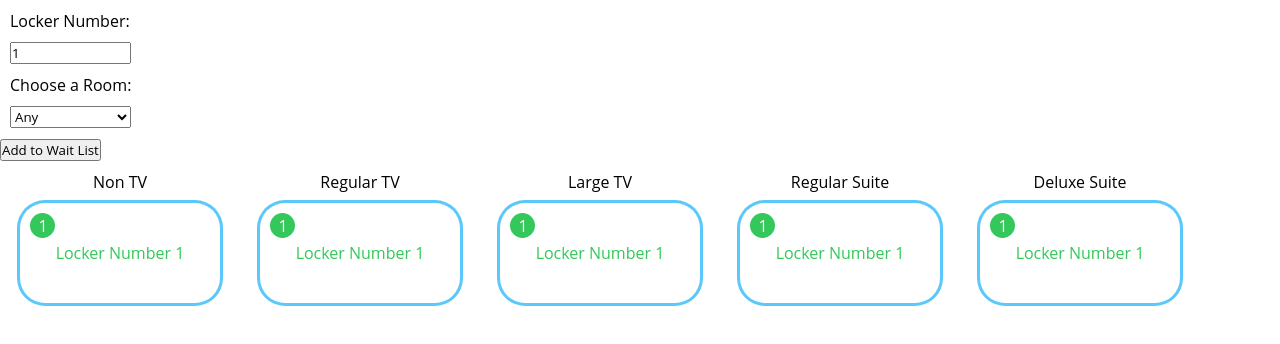
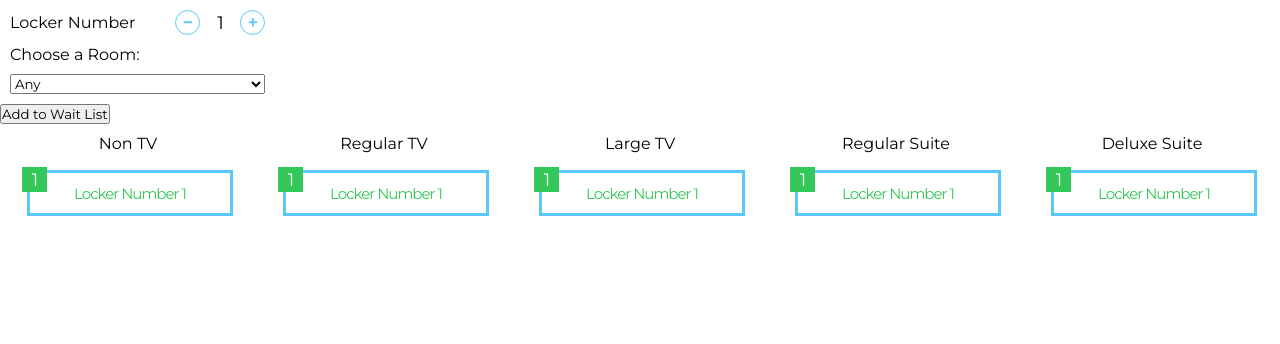
Before and after one commit to aakeohane/Waiting-List, a website with bundled scripts: page index.html in a window 1280 px wide. Both pictures are taken after a click on the button "Add to Wait List". Built offline with nearby package versions, Linux system fonts and the light colour scheme; no server answers.

Commit message:
refine number input value system on refresh, add working buttons to change value, edited aesthetic of list items

```diff
--- a/firebase.js
+++ b/firebase.js
@@ -29,6 +29,8 @@ const groupFive = document.getElementById("list5")
 
 const lockerNumber = document.getElementById("locker")
 
+
+
 // set array for each group list so that I can iterate through and add their list items (<li/>) from firebase data
 const firebaseListArray = [groupOne, groupTwo, groupThree, groupFour, groupFive]
 
@@ -42,6 +44,7 @@ firebaseListArray.map((group) => {
         // I have to change the values to work with the firebase data, hence overriding the values from the original script
         // regex is used to pull the number from the string and create the "lockerNumber.value"
         firebaseArray.map((fbItem => createListItem(roomType.value = `${groupTitle}`, lockerNumber.value = fbItem.match(/\d+/)[0])))
+        roomType.value = "All"
       }
     } else {
       console.log("No data available");
--- a/index.html
+++ b/index.html
@@ -6,12 +6,27 @@
   <meta name="viewport" content="width=device-width, initial-scale=1.0">
   <link rel="stylesheet" href="styles.css">
   <title>Document</title>
+  <link rel="preconnect" href="https://fonts.googleapis.com">
+  <link rel="preconnect" href="https://fonts.gstatic.com" crossorigin>
+  <link href="https://fonts.googleapis.com/css2?family=Montserrat:wght@400&display=swap" rel="stylesheet">
+  <!-- Font Awesome Icons -->
+  <link
+  rel="stylesheet"
+  href="https://cdnjs.cloudflare.com/ajax/libs/font-awesome/5.15.4/css/all.min.css"
+  />
 </head>
 <body>
   <form id="addLockerForm">
-    <label for="locker number">Locker Number: </label>
-    <input type="number" id="locker" name="locker number" min="1" max="100" value="1">
-
+    <div id="lockerContainer">
+      <label for="locker number" class="lockerLabel">Locker Number </label>
+      <button id ="minus" type="button" class="lockerButton">
+        <i class="fas fa-minus"></i>
+      </button>
+      <input type="number" class="lockerInput" id="locker" name="locker number" min="1" value="1">
+      <button id ="add" type="button" class="lockerButton">
+        <i class="fas fa-plus"></i>
+      </button>
+    </div>
     <label for="room">Choose a Room:</label>
     <select id="roomType" name="room type">
       <option value="All">Any</option>
@@ -23,7 +38,7 @@
     </select>
 
   </form>
-  <button id="button">Add to Wait List</button>
+  <button id="addToWaitlist" class="button">Add to Wait List</button>
   <div id="container">
     <ul id="list1" class="roomList" title="Non TV"> Non TV
     </ul>
--- a/script.js
+++ b/script.js
@@ -6,13 +6,24 @@
 
 
 const allGroups = document.getElementsByClassName("roomList")
+const add = document.getElementById("add")
+const minus = document.getElementById("minus")
 
 const lockerNumber = document.getElementById("locker")
+
 const roomType = document.getElementById("roomType")
 
-const button = document.getElementById("button")
+const waitlistButton = document.getElementById("addToWaitlist")
 
-button.addEventListener('click', () => {
+add.addEventListener("click", () => {
+  lockerNumber.value++
+});
+
+minus.addEventListener("click", () => {
+  lockerNumber.value == 1 ? lockerNumber.value == 1 : lockerNumber.value--;
+});
+
+waitlistButton.addEventListener('click', () => {
   createListItem()
 });
 
@@ -22,8 +33,7 @@
   newElement.className = "listItems"
 
   const lockerNumberText = document.createElement('div')
-  const lockerValue = lockerNumber.value
-  lockerNumberText.innerText = "Locker Number " + lockerValue
+  lockerNumberText.innerText = "Locker Number " + lockerNumber.value
   lockerNumberText.setAttribute('class', 'locker-text')
   newElement.appendChild(lockerNumberText)
 
--- a/styles.css
+++ b/styles.css
@@ -4,6 +4,7 @@
   box-sizing: border-box;
   font-family: "Open Sans", sans-serif;
   text-decoration: none;
+  font-family: "Montserrat", sans-serif;
 }
 
 #container {
@@ -16,6 +17,40 @@
   width: fit-content;
   gap: 10px;
   margin: 10px;
+}
+
+#lockerContainer {
+  display: flex;
+  align-items: center;
+}
+
+input[type="number"]::-webkit-inner-spin-button,
+input[type="number"]::-webkit-outer-spin-button {
+  display: none;
+}
+
+.lockerLabel {
+  padding-right: 40px;
+}
+
+.lockerInput {
+  border: none;
+  text-align: center;
+  width: 40px;
+  font-size: 18px;
+  cursor: pointer;
+}
+
+.lockerButton {
+  width: 25px;
+  height: 25px;
+  border-radius: 50%;
+  color: rgb(90, 200, 250);
+  border: 1px solid rgb(90, 200, 250);
+  background: none;
+  font-size: 10px;
+  text-align: center;
+  cursor: pointer;
 }
 
 ul,
@@ -33,16 +68,17 @@ ul {
 
 .listItems {
   color: rgb(0, 122, 255);
-  font-size: 1rem;
+  font-size: 18px;
   box-shadow: rgb(90, 200, 250) 0px 0px 0px 3px;
   position: relative;
-  display: grid;
-  place-items: center;
-  border-radius: 25px;
+  display: flex;
+  align-items: center;
+  justify-content: center;
+  /* border-radius: 25px; */
   padding: 20px;
   width: 200px;
-  height: 100px;
-  margin: 10px;
+  height: 30px;
+  margin: 20px;
   cursor: pointer;
 }
 
@@ -53,29 +89,34 @@ ul {
   color: white;
   height: 25px;
   width: 25px;
-  border-radius: 50%;
-  line-height: 26px;
+  /* border-radius: 50%; */
+  display: flex;
+  justify-content: center;
+  align-items: center;
   position: absolute;
   letter-spacing: -1px;
-  top: 10px;
-  left: 10px;
+  top: -6px;
+  left: -8px;
 }
 
 .locker-text {
   color: rgb(52, 199, 89);
+  font-size: 15px;
+  letter-spacing: -1px;
 }
 
 .remove-icon {
   position: absolute;
-  display: inline-block;
+  display: flex;
+  align-items: center;
+  justify-content: center;
   color: white;
   opacity: 0;
   font-size: 26px;
-  top: -6px;
-  right: -4px;
-  width: 25px;
-  height: 25px;
-  line-height: 20.5px;
+  top: -8px;
+  right: -6px;
+  width: 23px;
+  height: 23px;
   background-color: rgb(209, 209, 214);
   border-radius: 50%;
   text-align: center;
```
